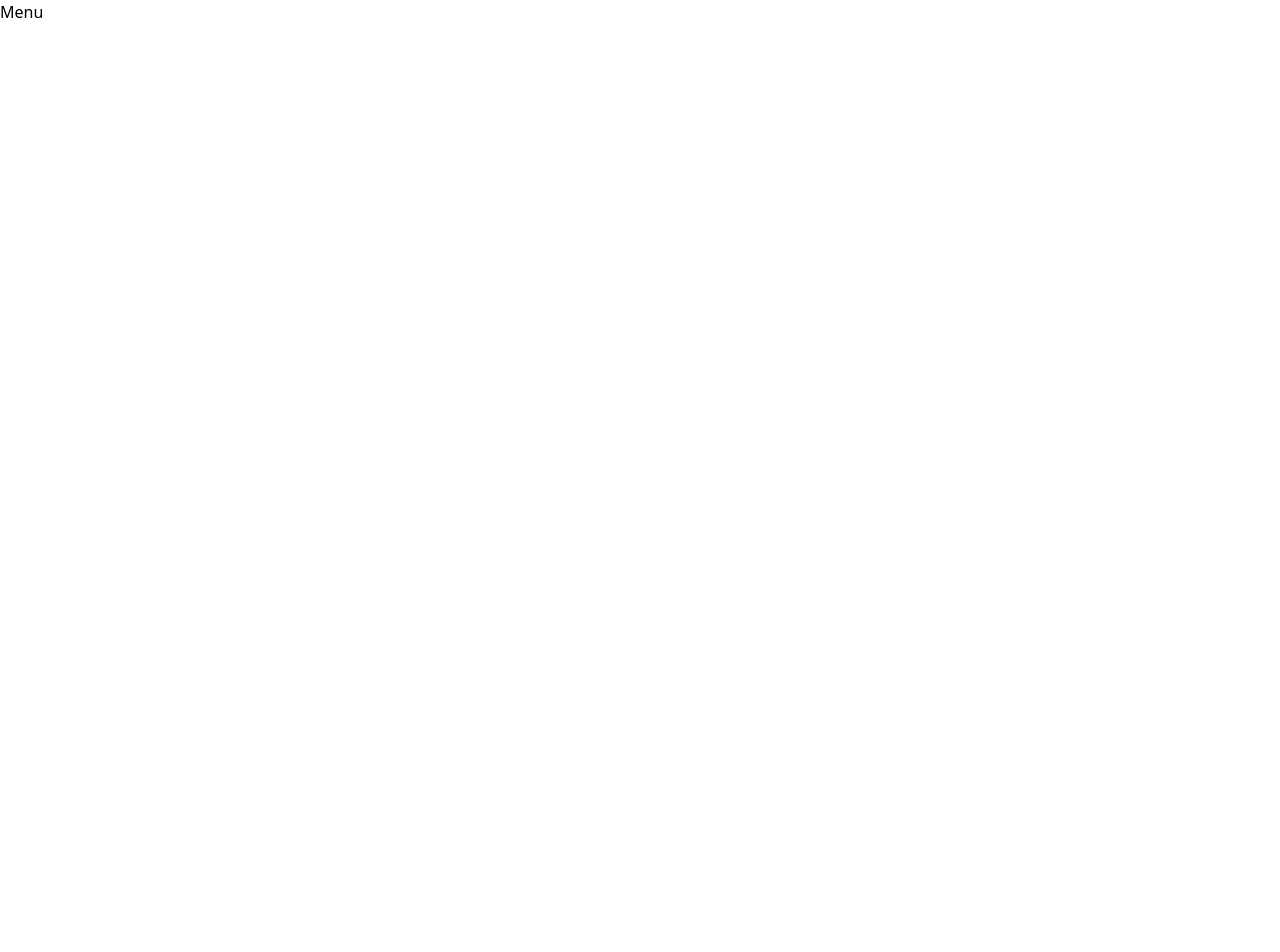
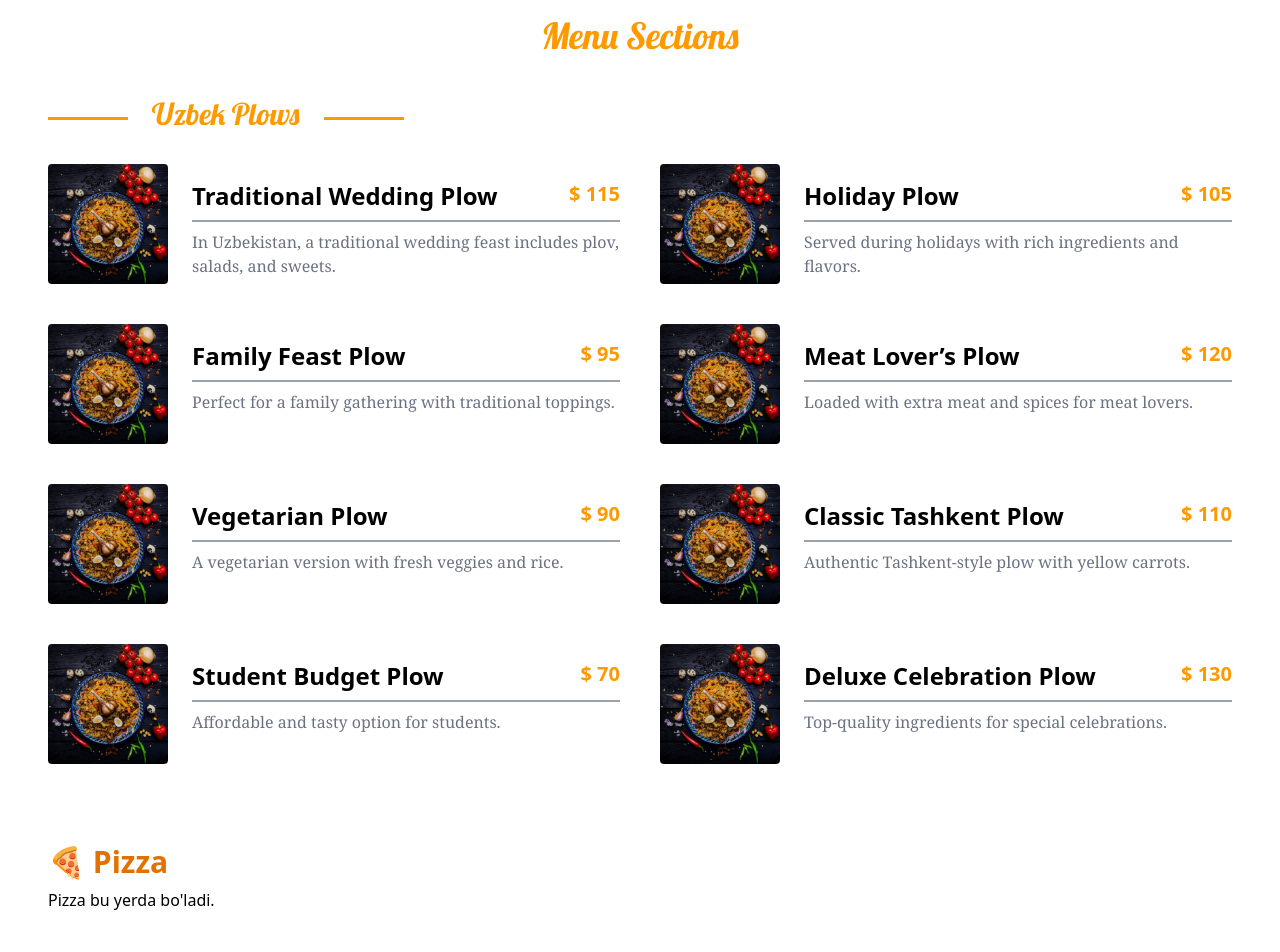
Before and after one commit to karimoffabdulatif/restobar, a Next.js app: page /menu in a window 1280 px wide. Shown: the top 952 px of the page. Before the commit the page ends 800 px from the top, so only its background shows below. Built offline with nearby package versions, Linux system fonts and the light colour scheme.

Commit message:
plow end

```diff
--- a/app/(root)/components/header.jsx
+++ b/app/(root)/components/header.jsx
@@ -57,8 +57,8 @@ useEffect(() => {
 	const selectedLangObj = languages.find(lang => lang.label === selectedLang)
 
 	return (
-<header className={`fixed w-full z-50 h-[95px] text-white transition-colors duration-300 ${isScrolled ? 'bg-[#0F172B]' : 'bg-transparent'}`}>
-			<div className="container mx-auto px-2 sm:px-14 mt-[-60px] flex items-center justify-between py-4 relative">
+<header className={`fixed w-full z-50 h-[95px] text-white mt-[-3px] transition-colors duration-300 ${isScrolled ? 'bg-[#0F172B]' : 'bg-transparent'}`}>
+			<div className="container mx-auto px-2 sm:px-14 mt-[-50px] flex items-center justify-between py-4 sm:py-2 relative">
 
 				{/* Logo */}
 				<div className="flex ml-3  sm:ml-0 w-[140px] items-center mt-4 sm:mt-0 sm:w-[35%]">
--- a/app/(root)/menu/page.jsx
+++ b/app/(root)/menu/page.jsx
@@ -1,8 +1,119 @@
 import React from 'react'
 
 const Menu = () => {
+
+  const plowsData = [
+    {
+      id: 1,
+      title: "Traditional Wedding Plow",
+      price: 115,
+      image: "/osh.jpg",
+      description: "In Uzbekistan, a traditional wedding feast includes plov, salads, and sweets."
+    },
+    {
+      id: 2,
+      title: "Holiday Plow",
+      price: 105,
+      image: "/osh.jpg",
+      description: "Served during holidays with rich ingredients and flavors."
+    },
+    {
+      id: 3,
+      title: "Family Feast Plow",
+      price: 95,
+      image: "/osh.jpg",
+      description: "Perfect for a family gathering with traditional toppings."
+    },
+    {
+      id: 4,
+      title: "Meat Lover’s Plow",
+      price: 120,
+      image: "/osh.jpg",
+      description: "Loaded with extra meat and spices for meat lovers."
+    },
+    {
+      id: 5,
+      title: "Vegetarian Plow",
+      price: 90,
+      image: "/osh.jpg",
+      description: "A vegetarian version with fresh veggies and rice."
+    },
+    {
+      id: 6,
+      title: "Classic Tashkent Plow",
+      price: 110,
+      image: "/osh.jpg",
+      description: "Authentic Tashkent-style plow with yellow carrots."
+    },
+    {
+      id: 7,
+      title: "Student Budget Plow",
+      price: 70,
+      image: "/osh.jpg",
+      description: "Affordable and tasty option for students."
+    },
+    {
+      id: 8,
+      title: "Deluxe Celebration Plow",
+      price: 130,
+      image: "/osh.jpg",
+      description: "Top-quality ingredients for special celebrations."
+    }
+  ]
+
   return (
-    <div>Menu</div>
+    <div className="px-12 container mx-auto">
+      <h1 className="text-4xl pt-4 lobster-regular font-bold mb-10 text-center text-amber-500">
+        Menu Sections
+      </h1>
+
+      <section id="plows" className="mb-20 scroll-mt-24">
+
+           <div className='flex  items-center gap-2 pb-4'>
+                <div className='border-t border-2 border-amber-500 w-[30px] sm:w-[80px] mt-2'></div>
+                <h1 className='text-2xl sm:text-3xl font-bold text-amber-500 px-2 sm:px-4 lobster-regular'>
+                   Uzbek Plows
+                </h1>
+                <div className='border-t border-2 border-amber-500 w-[80px] sm:w-[80px] mt-2'></div>
+            </div>
+        <div className='grid md:grid-cols-2 gap-10 pt-4'>
+
+            {plowsData.map((item) => (
+            <div key={item.id} className='flex gap-6'>
+              <img src={item.image} alt={item.title} className='w-[120px] h-[120px] object-cover rounded' />
+              <div className='w-full pt-4'>
+                <div className='flex justify-between pb-2'>
+                  <h3 className='text-2xl font-semibold text-black'>{item.title}</h3>
+                  <span className='text-xl font-bold text-amber-500'>$ {item.price}</span>
+                </div>
+                <div className='border text-gray-400 mb-2'></div>
+                <p className='text-[16px] text-gray-500 font-serif'>{item.description}</p>
+              </div>
+            </div>
+          ))}
+        </div>
+      </section>
+
+      <section id="pizza" className="mb-20 scroll-mt-24">
+        <h2 className="text-3xl font-semibold text-amber-600 mb-2">🍕 Pizza</h2>
+        <p>Pizza bu yerda bo'ladi.</p>
+      </section>
+
+      <section id="salads" className="mb-20 scroll-mt-24">
+        <h2 className="text-3xl font-semibold text-amber-600 mb-2">🥗 Salads</h2>
+        <p>Salatlar haqida ma'lumotlar.</p>
+      </section>
+
+      <section id="pasta" className="mb-20 scroll-mt-24">
+        <h2 className="text-3xl font-semibold text-amber-600 mb-2">🍝 Pasta</h2>
+        <p>Pasta bu yerda ko‘rsatiladi.</p>
+      </section>
+
+      <section id="drinks" className="mb-20 scroll-mt-24">
+        <h2 className="text-3xl font-semibold text-amber-600 mb-2">🥤 Drinks</h2>
+        <p>Ichimliklar bu yerda.</p>
+      </section>
+    </div>
   )
 }
 
--- a/app/globals.css
+++ b/app/globals.css
@@ -22,3 +22,8 @@
   font-weight: 400;
   font-style: normal;
 }
+
+/* globals.css */
+html {
+  scroll-behavior: smooth;
+}
--- a/secetions/book-table/b-table.jsx
+++ b/secetions/book-table/b-table.jsx
@@ -18,21 +18,21 @@ const Btable = () => {
                     </p>
                     <p className='text-amber-500 text-[20px] sm:text-4xl text-center'>We are happy to have you!</p>
 
-                    <div className='block sm:flex sm:gap-5 justify-center ml-2 pt-[30px] '>
+                    <div className='block sm:flex sm:gap-5 justify-center px-5  pt-[30px]'>
                         <input
                             type="text"
                             placeholder="Your name"
-                            className="bg-gray-200 rounded-[5px] w-[325px] px-2 h-auto sm:h-[60px] text-[20px] sm:w-[552px] mb-3 sm:text-2xl sm:px-6 py-[10px] text-black"
+                            className="bg-gray-200 rounded-[5px]  px-7 h-auto sm:h-[60px] text-[20px] sm:w-[552px] mb-3 sm:text-2xl sm:px-6 py-[10px] text-black"
                         />
                         <input
                             type="text"
                             placeholder="Your phone number"
-                            className="bg-gray-200 rounded-[5px] w-[325px] px-2 h-auto sm:h-[60px] text-[20px] sm:w-[552px]  sm:text-2xl sm:px-6 py-[10px] text-black"
+                            className="bg-gray-200 rounded-[5px] px-7 h-auto sm:h-[60px] text-[20px] sm:w-[552px]  sm:text-2xl sm:px-6 py-[10px] text-black"
                         />
 
                     </div>
-                    <div className='block sm:flex justify-center pt-4'>
-                        <button className="bg-amber-500 rounded-[5px] py-3 text-[20px]  w-[325px] sm:text-2xl sm:w-[1125px] ml-2 sm:py-2 hover:bg-amber-600 hover:scale-105 transition duration-300 ease-in-out">
+                    <div className='block sm:flex justify-center px-3 pt-4'>
+                        <button className="bg-amber-500 rounded-[5px] py-3 text-[20px]  px-15 sm:text-2xl sm:w-[1125px] ml-2 sm:py-2 hover:bg-amber-600 hover:scale-105 transition duration-300 ease-in-out">
                             Confirm your booking
                         </button>
                     </div>
--- a/secetions/category/category.jsx
+++ b/secetions/category/category.jsx
@@ -7,32 +7,38 @@ import './swiper.css'
 
 import 'swiper/css/pagination'
 import { Pagination, Autoplay } from 'swiper/modules'
+import Link from 'next/link' // Link import qilingan
 
 const categories = [
     {
         id: 1,
-        title: 'Burgers',
+        title: 'Plows',
         image: '/br.jpg',
+        path: 'menu#plows' // ✅ faqat bitta slash bilan boshlanmaydi
     },
     {
         id: 2,
         title: 'Pizza',
         image: '/br.jpg',
+        path: 'menu#pizza'
     },
     {
         id: 3,
         title: 'Salads',
         image: '/br.jpg',
+        path: 'menu#salads'
     },
     {
         id: 4,
         title: 'Pasta',
         image: '/br.jpg',
+        path: 'menu#pasta'
     },
     {
         id: 5,
         title: 'Drinks',
         image: '/br.jpg',
+        path: 'menu#drinks'
     },
 ]
 
@@ -48,7 +54,6 @@ export default function Category() {
                 <div className='border-t border-2 border-amber-500 w-[80px] sm:w-[100px] mt-2'></div>
             </div>
 
-
             <Swiper
                 slidesPerView={3}
                 spaceBetween={10}
@@ -61,7 +66,7 @@ export default function Category() {
                 }}
                 speed={6000}
                 modules={[Pagination, Autoplay]}
-                className="mySwiper !pb-14 mt-10 "
+                className="mySwiper !pb-14 mt-10"
                 breakpoints={{
                     0: { slidesPerView: 1 },
                     640: { slidesPerView: 2 },
@@ -70,7 +75,8 @@ export default function Category() {
             >
                 {categories.map((item) => (
                     <SwiperSlide key={item.id}>
-                        <div className='container mx-auto w-[300px] sm:w-[400px] bg-white border  hover:shadow-2xl pb-2 sm:pb-4 rounded-2xl transition-all duration-700'
+                        <Link href={`/${item.path}`}>
+                            <div className='cursor-pointer container mx-auto w-[300px] sm:w-[400px] bg-white border hover:shadow-2xl pb-2 sm:pb-4 rounded-2xl transition-all duration-700'
                                 style={{ borderColor: 'rgba(0, 0, 0, 0.1)' }}>
                                 {/* Image container */}
                                 <div className='overflow-hidden rounded-t-2xl'>
@@ -79,11 +85,14 @@ export default function Category() {
                                         alt={item.title}
                                         width={400}
                                         height={600}
-                                    className='h-[240px] sm:h-[320px] border-0  object-cover transition-transform duration-300 hover:scale-105' />
+                                        className='h-[240px] sm:h-[320px] border-0 object-cover transition-transform duration-300 hover:scale-105'
+                                    />
                                 </div>
 
                                 {/* Title */}
-                            <p className='text-2xl text-black text-center lobster-regular  sm:font-semibold mt-3'>{item.title}</p>
+                                <p className='text-2xl text-black text-center lobster-regular sm:font-semibold mt-3'>
+                                    {item.title}
+                                </p>
 
                                 <button
                                     className='border-amber-500 border text-amber-500
@@ -94,6 +103,7 @@ export default function Category() {
                                     View Menu
                                 </button>
                             </div>
+                        </Link>
                     </SwiperSlide>
                 ))}
             </Swiper>
```
Also changed, not shown: public/osh.jpg (added). Lines whose indentation alone changed are shown as unchanged.
